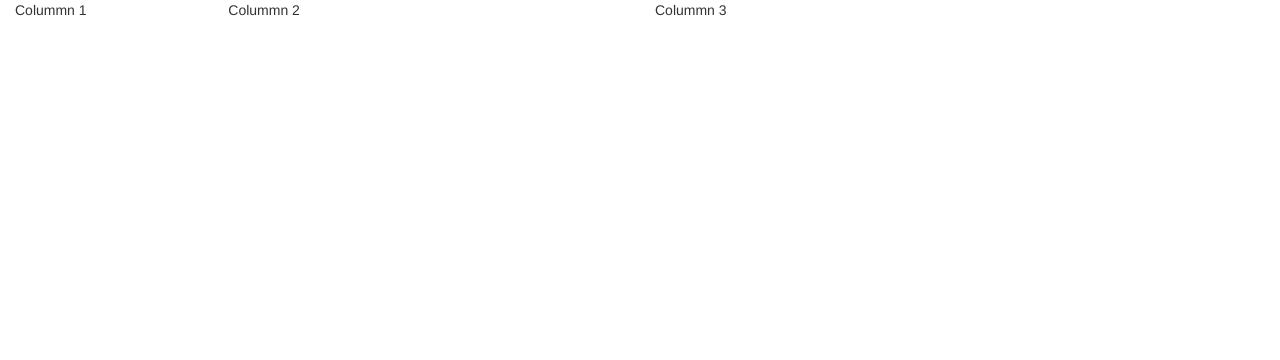
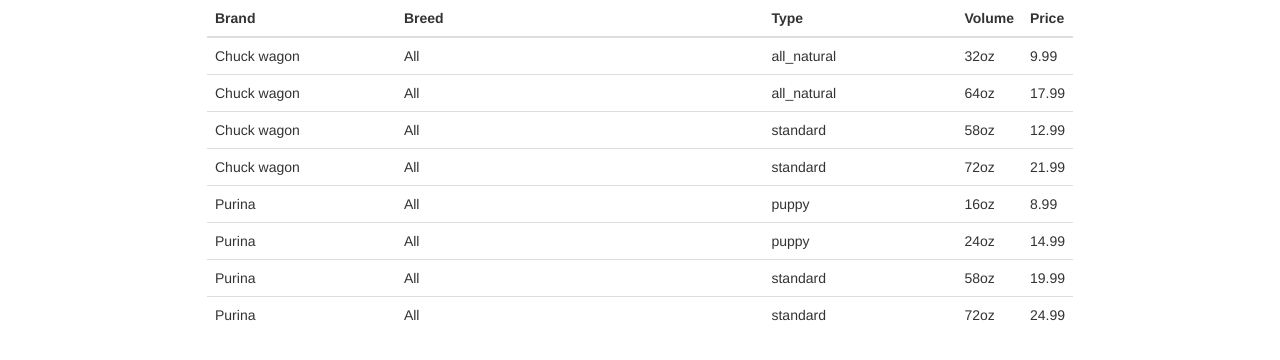
Before and after one commit to nss-day-cohort-12/pet-food-pets-com, a plain HTML site: page index.html in a window 1280 px wide. Drawn offline with nearby package versions, Linux system fonts and the light colour scheme.

Commit message:
Built HTML & added test styling

```diff
--- a/index.html
+++ b/index.html
@@ -5,20 +5,45 @@
   <meta charset="utf-8">
   <title>Pets.com</title>
   <link rel="stylesheet" href="https://maxcdn.bootstrapcdn.com/bootstrap/3.3.6/css/bootstrap.min.css" integrity="sha384-1q8mTJOASx8j1Au+a5WDVnPi2lkFfwwEAa8hDDdjZlpLegxhjVME1fgjWPGmkzs7" crossorigin="anonymous">
-
+  <style>
+		.container-fluid {
+			width: 70%;
+		}
+  </style>
 </head>
 
 <body>
 
 	<div class="container-fluid">
 
-		<div class="row">
-		  <div class="col-md-2"> Colummn 1</div>
-		  <div class="col-md-4"> Colummn 2</div>
-		  <div class="col-md-6"> Colummn 3</div>
-		</div>
+<table class="table table-hover">
+	<thead>
+		<tr class="row">
+			<th class="col-md-2">Brand</th>
+			<th class="col-md-6">Breed</th>
+			<th class="col-md-2">Type</th>
+			<th class="col-md-1">Volume</th>
+			<th class="col-md-1">Price</th>
+		</tr>
+	</thead>
+	<tbody id="dog-food">
 
-		<div id="dog-food"></div>
+	<!-- THIS SECTION IS MADE IN LOOPS -->
+	 	<tr class="row">
+			<td class='col-md-2'> Brand Name</td>
+			<td class='col-md-6'> Breeds, Breeds, Breeds, Breeds</td>
+			<td class='col-md-2'> Food types</td>
+			<td class='col-md-1'> 22oz</td>
+			<td class='col-md-1'> 19.99</td>
+		</tr>
+	<!-- THIS SECTION IS MADE IN LOOPS -->
+
+
+	</tbody>
+</table>
+
+
+
 
 		<div id="cat-food"></div>
 	</div>
--- a/script/food.js
+++ b/script/food.js
@@ -1,7 +1,7 @@
 // Configure XHR
 var dogfoodRequest = new XMLHttpRequest();
-var data = {};
-var dogfoodSection = document.getElementById("dog-food");
+// var data = {};
+
 
 dogfoodRequest.addEventListener("load", dogfoodLoad);
 dogfoodRequest.addEventListener("error", dogfoodFail);
@@ -10,29 +10,45 @@
 dogfoodRequest.send();
 
 function dogfoodLoad() {
-	var dogfoodHTML = "";
+
 	console.log("dogfood.json successfully loaded!");
 	// console.log(this.responseText);
-	data = JSON.parse(this.responseText);
+	var data = JSON.parse(this.responseText);
 	// console.log("Data: ",data);
 	// console.log("1st Brand Obj: ", data.dog_brands[0]);
 	// console.log("1st Brand Name: ", data.dog_brands[0].name);
 	// console.log("1st Brand 1st Type Name: ", data.dog_brands[0].types[0].type);
 	// console.log("1st Brand 1st Type 1st Volume Name: ", data.dog_brands[0].types[0].volumes[0].name);
 	// console.log("1st Brand 1st Type 1st Volume Price: ", data.dog_brands[0].types[0].volumes[0].price);
-	loopTest();
+	loopTest(data);
 }
 
 function dogfoodFail() {
 	console.log("dogfood.json FAILED to load.");
 }
 
-function loopTest() {
+function loopTest(data) {
 	console.log("~~~ LOOP TEST ~~~");
+
+	var dogfoodHTML = "";
+	var dogfoodSection = document.getElementById("dog-food");
 
 	for (var i = 0; i < data.dog_brands.length; i++) {
 		for (var j = 0; j < data.dog_brands[i].types.length; j++) {
 			for (var k = 0; k < data.dog_brands[i].types[j].volumes.length; k++) {
+				dogfoodHTML += "<tr class='row'>";
+				dogfoodHTML += "<td class='col-md-3'>";
+				dogfoodHTML += data.dog_brands[i].name + "</td>";
+				dogfoodHTML += "<td class='col-md-4'>";
+				dogfoodHTML += "All</td>";
+				dogfoodHTML += "<td class='col-md-3'>";
+				dogfoodHTML += data.dog_brands[i].types[j].type + "</td>";
+				dogfoodHTML += "<td class='col-md-1'>";
+				dogfoodHTML += data.dog_brands[i].types[j].volumes[k].name + "</td>";
+				dogfoodHTML += "<td class='col-md-1'>"
+				dogfoodHTML += data.dog_brands[i].types[j].volumes[k].price + "</td>";
+				dogfoodHTML += "</tr>";
+
 				console.log(data.dog_brands[i].name); // Chuck Wagon, Purina
 				console.log("  " + data.dog_brands[i].types[j].type); // All natural, standard, puppy
 				console.log("    " + data.dog_brands[i].types[j].volumes[k].name);
@@ -40,4 +56,6 @@
 			};
 		};
 	};
+
+	dogfoodSection.innerHTML = dogfoodHTML;
 }
```
Also changed, not shown: JSON/catfood.json (added, +30 -0 lines).
